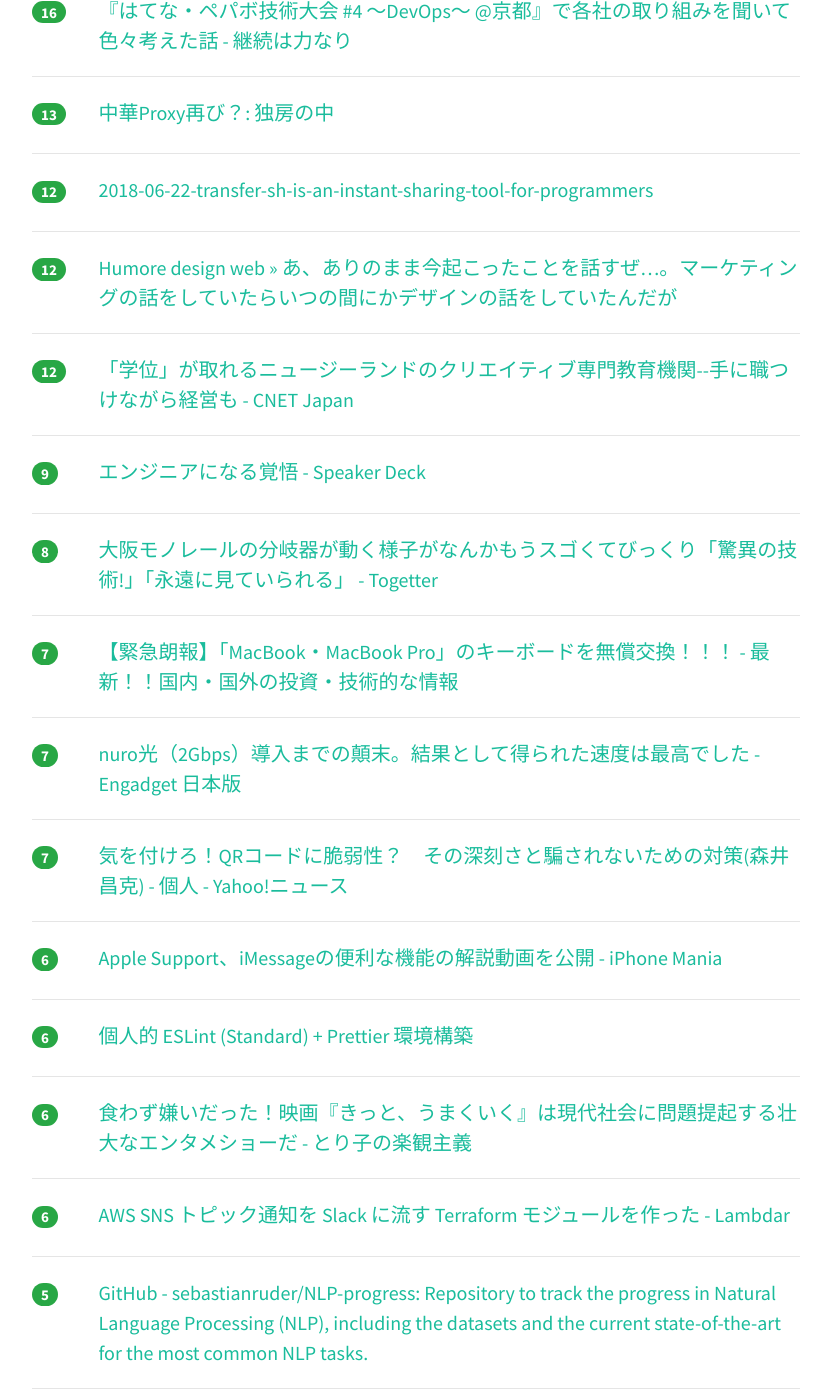
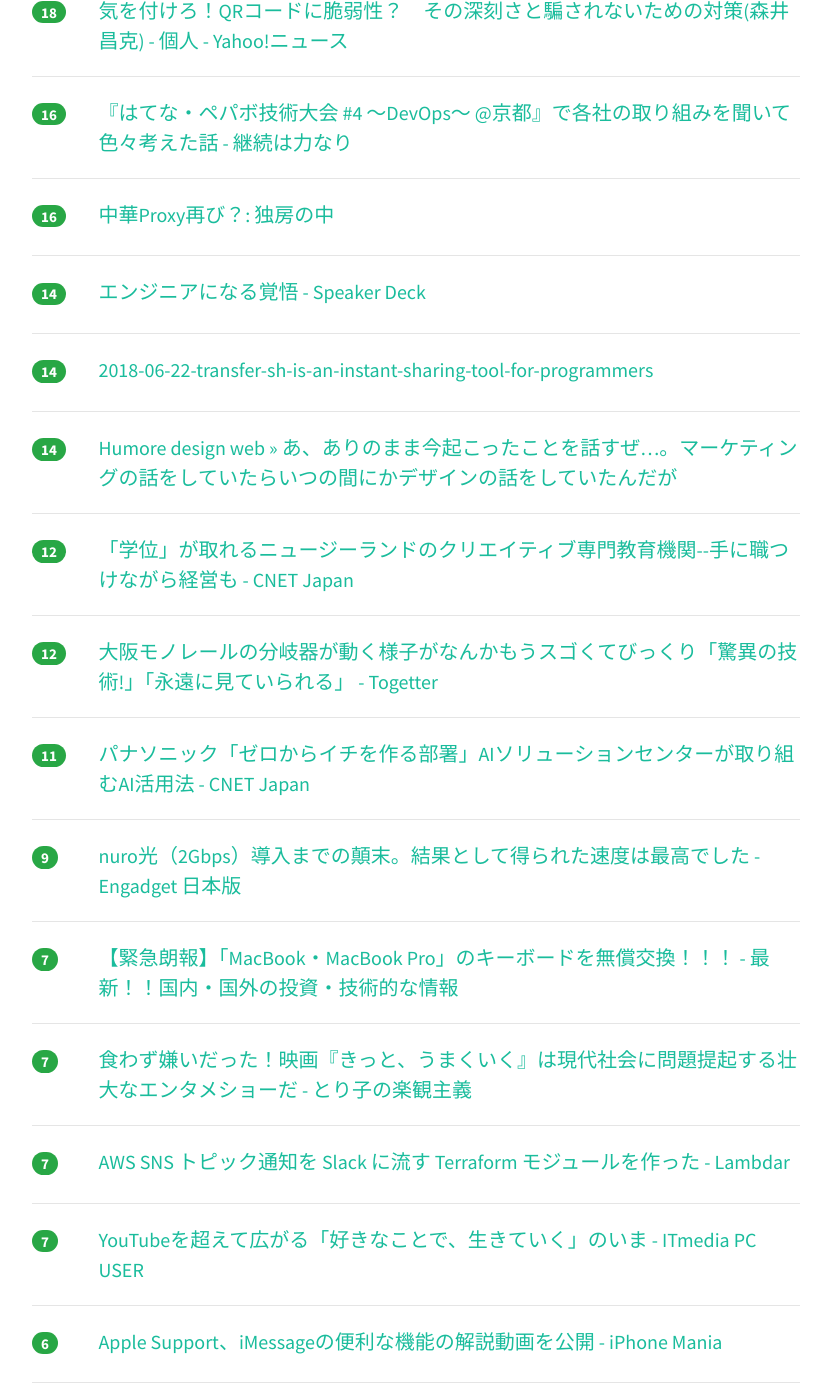
Before and after one commit to yatta47/hatena-matome-site, a Jekyll site: the page built from _posts/2018-06-24-hatena.md, in a window 1280 px wide and 1400 px high, scrolled down 1226 px. Shown: the whole window, without its empty margins (224-1055 px from the left). Built offline with Jekyll 4.4.1, drawn with Linux system fonts in a browser that asks for light colours; nearby versions of some CDN libraries; some of the changed text lies outside the part shown.

Commit message:
Updated 2018-06-24

```diff
--- a/_posts/2018-06-24-hatena.md
+++ b/_posts/2018-06-24-hatena.md
@@ -1,54 +1,59 @@
 ---
 layout: post
 title:  "2018-06-24 はてぶIT"
-date:   2018-06-24 12:00:36
+date:   2018-06-24 13:02:23
 tags: [it-hotentry]
 ---
-26 件のデータあり
+30 件のデータあり
 
 <hr><div class="row">
-<div class="col-1"><span class="badge badge-pill badge-success h2">111</span></div>
+<div class="col-1"><span class="badge badge-pill badge-success h2">139</span></div>
 <div class="col-11"><a href='https://speakerdeck.com/yosuke_furukawa/enzinianinarujue-wu' target='_blank'>エンジニアになる覚悟 - Speaker Deck</a></div>
 </div>
 <hr>
 <div class="row">
-<div class="col-1"><span class="badge badge-pill badge-success h2">68</span></div>
+<div class="col-1"><span class="badge badge-pill badge-success h2">69</span></div>
 <div class="col-11"><a href='https://blog.sushi.money/entry/2018/03/09/144640' target='_blank'>モブプログラミングについて - hitode909の日記</a></div>
 </div>
 <hr>
 <div class="row">
-<div class="col-1"><span class="badge badge-pill badge-success h2">41</span></div>
+<div class="col-1"><span class="badge badge-pill badge-success h2">52</span></div>
 <div class="col-11"><a href='http://twitter.com/HiromitsuTakagi/status/1010493099368300544' target='_blank'>Hiromitsu Takagiさんのツイート: "広告配信会社を責めろとか、広告主を責めろという声が散見されるが、それは業界の都合を消費者に押し付けているにすぎない。消費者が自らが直面する掲載</a></div>
 </div>
 <hr>
 <div class="row">
-<div class="col-1"><span class="badge badge-pill badge-success h2">27</span></div>
+<div class="col-1"><span class="badge badge-pill badge-success h2">33</span></div>
+<div class="col-11"><a href='https://qiita.com/isihigameKoudai/items/eee3eb6a435675fdfd73' target='_blank'>Vue-cli uiが想像以上に便利だった話</a></div>
+</div>
+<hr>
+<div class="row">
+<div class="col-1"><span class="badge badge-pill badge-success h2">31</span></div>
 <div class="col-11"><a href='https://yoshidakenkou.net/post-11715/' target='_blank'>【顔バレ】自称主婦の星空サラさん、科捜研レベルの技術で顔面開示される</a></div>
 </div>
 <hr>
 <div class="row">
-<div class="col-1"><span class="badge badge-pill badge-success h2">23</span></div>
+<div class="col-1"><span class="badge badge-pill badge-success h2">26</span></div>
 <div class="col-11"><a href='https://kaztaira.wordpress.com/2018/06/23/%E3%80%8C%E3%83%86%E3%82%AF%E3%83%8E%E3%83%AD%E3%82%B8%E3%83%BC%E3%81%A7%E4%BA%BA%E6%A8%A9%E4%BE%B5%E5%AE%B3%E3%81%AB%E5%8A%A0%E6%8B%85%E3%81%99%E3%82%8B%E3%81%AA%E3%80%8D%E7%A4%BE%E5%93%A1%E3%81%AE/' target='_blank'>「テクノロジーで人権侵害に加担するな」社員の抗議、グーグルからマイクロソフト、アマゾンに拡大 | 新聞紙学的</a></div>
 </div>
 <hr>
 <div class="row">
-<div class="col-1"><span class="badge badge-pill badge-success h2">22</span></div>
+<div class="col-1"><span class="badge badge-pill badge-success h2">23</span></div>
 <div class="col-11"><a href='https://www.blog.umentu.work/python-language-translator/' target='_blank'>PythonでIBM Language Translatorを使ってTwitter Streamingを翻訳してみた。 | from umentu import stupid</a></div>
 </div>
 <hr>
 <div class="row">
 <div class="col-1"><span class="badge badge-pill badge-success h2">19</span></div>
-<div class="col-11"><a href='https://qiita.com/isihigameKoudai/items/eee3eb6a435675fdfd73' target='_blank'>Vue-cli uiが想像以上に便利だった話</a></div>
-</div>
-<hr>
-<div class="row">
-<div class="col-1"><span class="badge badge-pill badge-success h2">17</span></div>
 <div class="col-11"><a href='https://togetter.com/li/1240029' target='_blank'>【まつもとゆきひろ氏　特別講演】若手エンジニアの生存戦略 - Togetter</a></div>
 </div>
 <hr>
 <div class="row">
-<div class="col-1"><span class="badge badge-pill badge-success h2">17</span></div>
+<div class="col-1"><span class="badge badge-pill badge-success h2">18</span></div>
 <div class="col-11"><a href='https://togetter.com/li/1239908' target='_blank'>クリエイターが意図したタイミングで退会出来ないEnty、投稿数が足りないと支払い申請が出来ないノルマ制になっていた - Togetter</a></div>
+</div>
+<hr>
+<div class="row">
+<div class="col-1"><span class="badge badge-pill badge-success h2">18</span></div>
+<div class="col-11"><a href='https://news.yahoo.co.jp/byline/moriimasakatsu/20180624-00086884/' target='_blank'>気を付けろ！QRコードに脆弱性？　その深刻さと騙されないための対策(森井昌克) - 個人 - Yahoo!ニュース</a></div>
 </div>
 <hr>
 <div class="row">
@@ -57,17 +62,22 @@ tags: [it-hotentry]
 </div>
 <hr>
 <div class="row">
-<div class="col-1"><span class="badge badge-pill badge-success h2">13</span></div>
+<div class="col-1"><span class="badge badge-pill badge-success h2">16</span></div>
 <div class="col-11"><a href='http://f36type.cocolog-nifty.com/blog/2018/06/proxy-1527.html' target='_blank'>中華Proxy再び？: 独房の中</a></div>
 </div>
 <hr>
 <div class="row">
-<div class="col-1"><span class="badge badge-pill badge-success h2">12</span></div>
+<div class="col-1"><span class="badge badge-pill badge-success h2">14</span></div>
+<div class="col-11"><a href='https://speakerdeck.com/yosuke_furukawa/enzinianinarujue-wu?slide=84' target='_blank'>エンジニアになる覚悟 - Speaker Deck</a></div>
+</div>
+<hr>
+<div class="row">
+<div class="col-1"><span class="badge badge-pill badge-success h2">14</span></div>
 <div class="col-11"><a href='https://jp.techcrunch.com/2018/06/23/2018-06-22-transfer-sh-is-an-instant-sharing-tool-for-programmers/' target='_blank'>2018-06-22-transfer-sh-is-an-instant-sharing-tool-for-programmers</a></div>
 </div>
 <hr>
 <div class="row">
-<div class="col-1"><span class="badge badge-pill badge-success h2">12</span></div>
+<div class="col-1"><span class="badge badge-pill badge-success h2">14</span></div>
 <div class="col-11"><a href='https://chi-design-ooo.com/qa-marketing-design-view/' target='_blank'>Humore design web » あ、ありのまま今起こったことを話すぜ…。マーケティングの話をしていたらいつの間にかデザインの話をしていたんだが</a></div>
 </div>
 <hr>
@@ -77,13 +87,18 @@ tags: [it-hotentry]
 </div>
 <hr>
 <div class="row">
-<div class="col-1"><span class="badge badge-pill badge-success h2">9</span></div>
-<div class="col-11"><a href='https://speakerdeck.com/yosuke_furukawa/enzinianinarujue-wu?slide=84' target='_blank'>エンジニアになる覚悟 - Speaker Deck</a></div>
+<div class="col-1"><span class="badge badge-pill badge-success h2">12</span></div>
+<div class="col-11"><a href='https://togetter.com/li/1240189' target='_blank'>大阪モノレールの分岐器が動く様子がなんかもうスゴくてびっくり「驚異の技術!」「永遠に見ていられる」 - Togetter</a></div>
 </div>
 <hr>
 <div class="row">
-<div class="col-1"><span class="badge badge-pill badge-success h2">8</span></div>
-<div class="col-11"><a href='https://togetter.com/li/1240189' target='_blank'>大阪モノレールの分岐器が動く様子がなんかもうスゴくてびっくり「驚異の技術!」「永遠に見ていられる」 - Togetter</a></div>
+<div class="col-1"><span class="badge badge-pill badge-success h2">11</span></div>
+<div class="col-11"><a href='https://japan.cnet.com/article/35121317/' target='_blank'>パナソニック「ゼロからイチを作る部署」AIソリューションセンターが取り組むAI活用法 - CNET Japan</a></div>
+</div>
+<hr>
+<div class="row">
+<div class="col-1"><span class="badge badge-pill badge-success h2">9</span></div>
+<div class="col-11"><a href='https://japanese.engadget.com/2018/06/23/nuro-2gbps/' target='_blank'>nuro光（2Gbps）導入までの顛末。結果として得られた速度は最高でした - Engadget 日本版</a></div>
 </div>
 <hr>
 <div class="row">
@@ -93,12 +108,17 @@ tags: [it-hotentry]
 <hr>
 <div class="row">
 <div class="col-1"><span class="badge badge-pill badge-success h2">7</span></div>
-<div class="col-11"><a href='https://japanese.engadget.com/2018/06/23/nuro-2gbps/' target='_blank'>nuro光（2Gbps）導入までの顛末。結果として得られた速度は最高でした - Engadget 日本版</a></div>
+<div class="col-11"><a href='https://torikooptimism.hatenablog.com/entry/three-idiots' target='_blank'>食わず嫌いだった！映画『きっと、うまくいく』は現代社会に問題提起する壮大なエンタメショーだ - とり子の楽観主義</a></div>
 </div>
 <hr>
 <div class="row">
 <div class="col-1"><span class="badge badge-pill badge-success h2">7</span></div>
-<div class="col-11"><a href='https://news.yahoo.co.jp/byline/moriimasakatsu/20180624-00086884/' target='_blank'>気を付けろ！QRコードに脆弱性？　その深刻さと騙されないための対策(森井昌克) - 個人 - Yahoo!ニュース</a></div>
+<div class="col-11"><a href='http://lambdar.hatenablog.com/entry/2017/05/21/020208' target='_blank'>AWS SNS トピック通知を Slack に流す Terraform モジュールを作った - Lambdar</a></div>
+</div>
+<hr>
+<div class="row">
+<div class="col-1"><span class="badge badge-pill badge-success h2">7</span></div>
+<div class="col-11"><a href='http://www.itmedia.co.jp/pcuser/articles/1806/24/news012.html' target='_blank'>YouTubeを超えて広がる「好きなことで、生きていく」のいま - ITmedia PC USER</a></div>
 </div>
 <hr>
 <div class="row">
@@ -112,16 +132,6 @@ tags: [it-hotentry]
 </div>
 <hr>
 <div class="row">
-<div class="col-1"><span class="badge badge-pill badge-success h2">6</span></div>
-<div class="col-11"><a href='https://torikooptimism.hatenablog.com/entry/three-idiots' target='_blank'>食わず嫌いだった！映画『きっと、うまくいく』は現代社会に問題提起する壮大なエンタメショーだ - とり子の楽観主義</a></div>
-</div>
-<hr>
-<div class="row">
-<div class="col-1"><span class="badge badge-pill badge-success h2">6</span></div>
-<div class="col-11"><a href='http://lambdar.hatenablog.com/entry/2017/05/21/020208' target='_blank'>AWS SNS トピック通知を Slack に流す Terraform モジュールを作った - Lambdar</a></div>
-</div>
-<hr>
-<div class="row">
 <div class="col-1"><span class="badge badge-pill badge-success h2">5</span></div>
 <div class="col-11"><a href='https://github.com/sebastianruder/NLP-progress' target='_blank'>GitHub - sebastianruder/NLP-progress: Repository to track the progress in Natural Language Processing (NLP), including the datasets and the current state-of-the-art for the most common NLP tasks.</a></div>
 </div>
@@ -132,7 +142,17 @@ tags: [it-hotentry]
 </div>
 <hr>
 <div class="row">
-<div class="col-1"><span class="badge badge-pill badge-success h2">3</span></div>
-<div class="col-11"><a href='https://japan.cnet.com/article/35121317/' target='_blank'>パナソニック「ゼロからイチを作る部署」AIソリューションセンターが取り組むAI活用法 - CNET Japan</a></div>
+<div class="col-1"><span class="badge badge-pill badge-success h2">4</span></div>
+<div class="col-11"><a href='https://japanese.engadget.com/2018/06/23/macbook-pro-2015-2017/' target='_blank'>MacBook/Proのキーボード無償修理プログラムが発表。2015年〜2017年製造モデルが対象 - Engadget 日本版</a></div>
 </div>
 <hr>
+<div class="row">
+<div class="col-1"><span class="badge badge-pill badge-success h2">4</span></div>
+<div class="col-11"><a href='https://anond.hatelabo.jp/20180623181244' target='_blank'>Y社のエンジニア炎上について思ったこと -「女性エンジニア少ない問題</a></div>
+</div>
+<hr>
+<div class="row">
+<div class="col-1"><span class="badge badge-pill badge-success h2">3</span></div>
+<div class="col-11"><a href='http://msyksphinz.hatenablog.com/entry/2018/06/24/040000' target='_blank'>Microsoftのデータフロープロセッサ EDGEの論文を読む - FPGA開発日記</a></div>
+</div>
+<hr>
```
